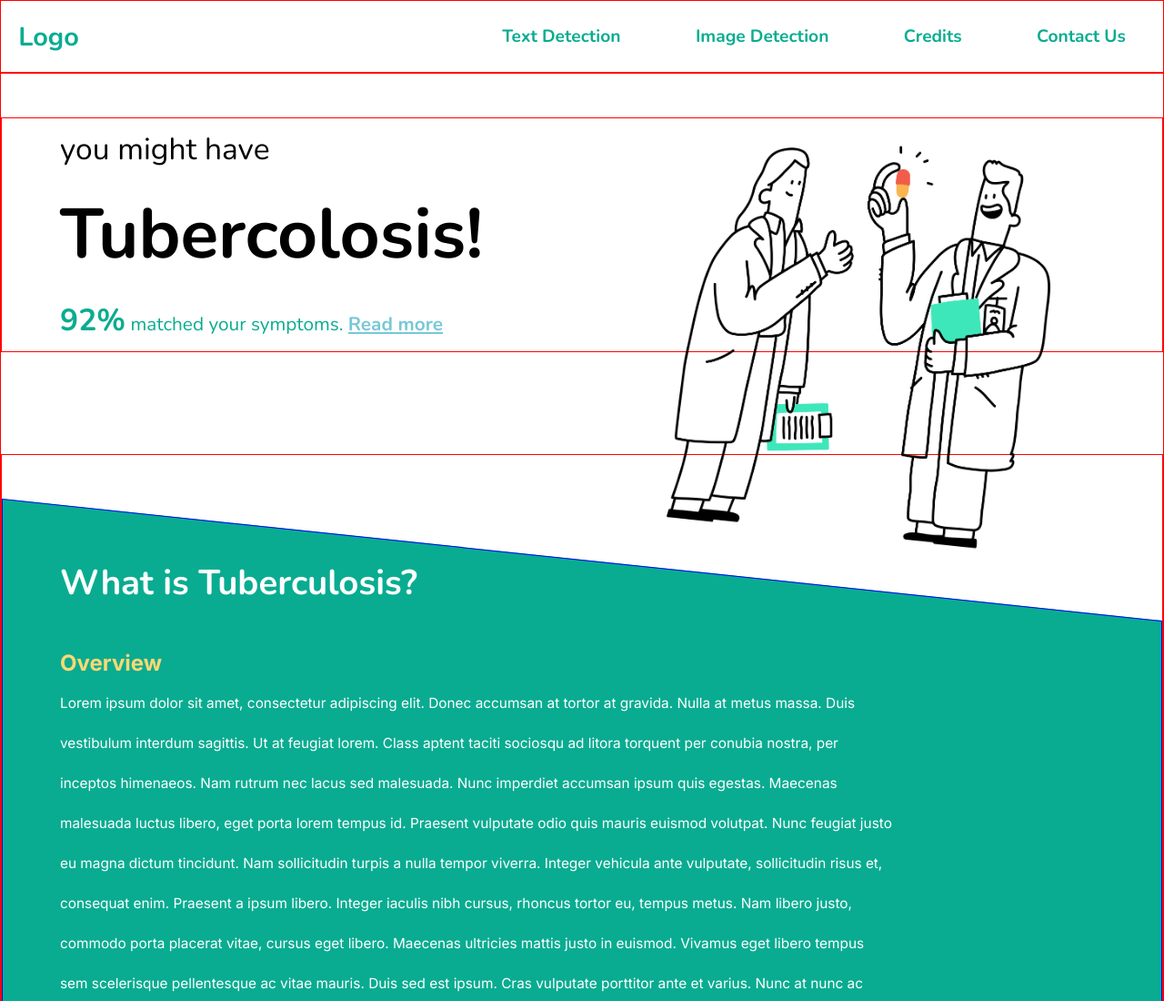
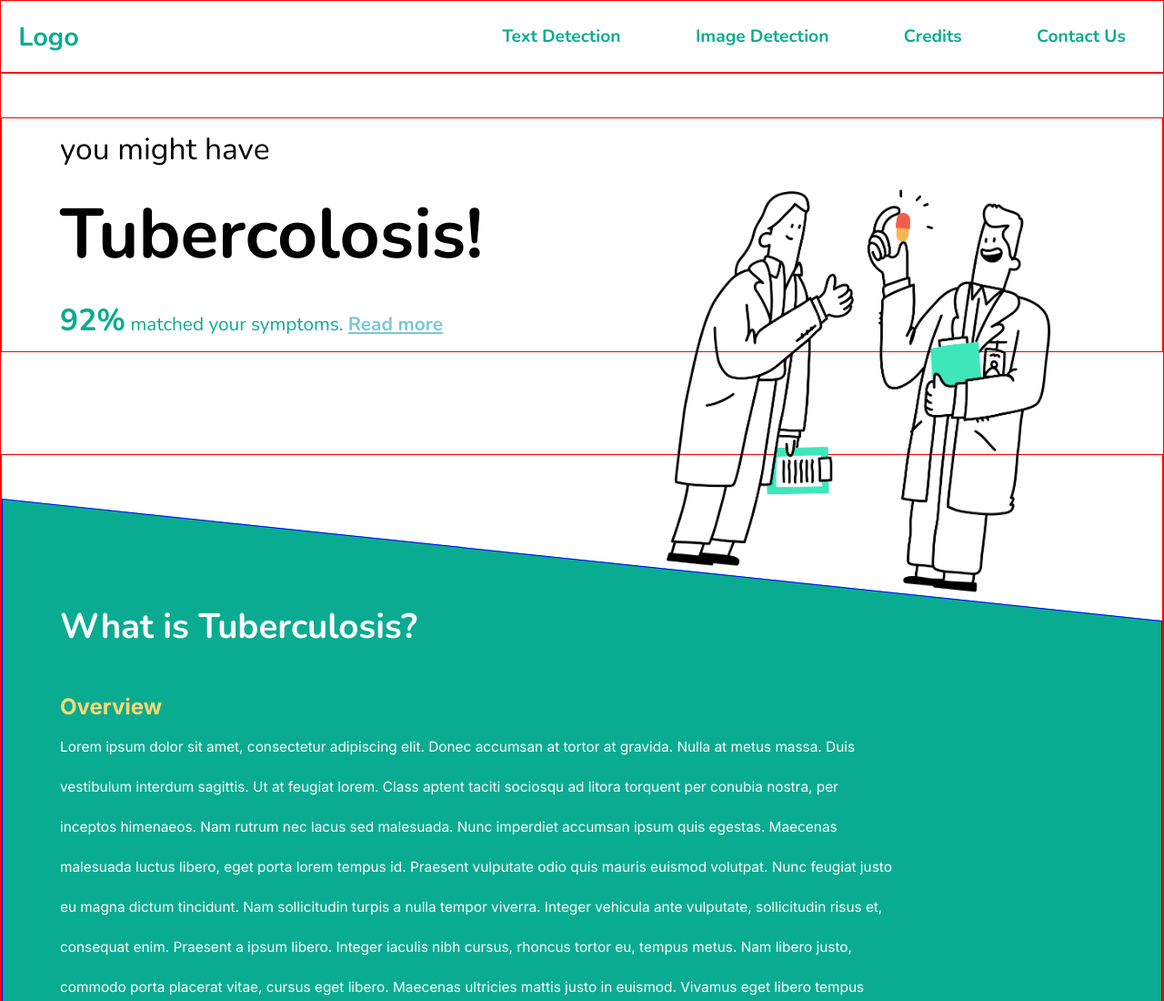
Before and after one commit to MichaelAndreyeshchev/disease-classification-system, a React (Create React App) app: page /result in a window 1280 px wide. Shown: the top 1100 px of the page at 91% size. Built offline with nearby package versions, Linux system fonts and the light colour scheme.

Commit message:
feat: add styling for ipad resolution

```diff
--- a/src/pages/Result/Result.module.css
+++ b/src/pages/Result/Result.module.css
@@ -187,7 +187,7 @@
   padding: 1em;
   font-family: 'Nunito';
   font-weight: 700;
-  font-size: clamp(0.8rem, 3.5vw, 1.1rem);
+  font-size: clamp(0.8rem, 2vw, 1.1rem);
 
   background: #b1c3ff;
   border: 2px solid #000000;
@@ -319,7 +319,7 @@
 
 .card__heading {
   font-weight: 700;
-  font-size: clamp(1.3rem, 5vw, 2.5rem);
+  font-size: clamp(1.3rem, 4.5vw, 2.5rem);
 }
 
 .card__icon {
@@ -386,7 +386,7 @@
 
   font-family: 'Nunito';
   font-weight: 700;
-  font-size: clamp(0.9rem, 4vw, 1.2rem);
+  font-size: clamp(0.9rem, 2vw, 1.2rem);
   color: #000000;
 
   background: #ffffff;
@@ -416,11 +416,22 @@
     width: 34vw;
     justify-self: flex-end;
     align-self: flex-end;
-    margin: -22.5em 4% 0 0;
+    margin: -19.5em 4% 0 0;
   }
 
   .container__background {
-    height: 85%;
+    height: 90%;
+  }
+
+  .image--center {
+    width: 45vw;
+    justify-self: center;
+    align-self: center;
+    margin: 0;
+  }
+
+  .container__button {
+    padding: 1em;
   }
 }
 
@@ -434,13 +445,6 @@
   .container--description {
     padding-top: 0;
     margin-top: 6em;
-  }
-
-  .image--center {
-    width: 45vw;
-    justify-self: center;
-    align-self: center;
-    margin: 0;
   }
 
   .container__heading,
@@ -494,4 +498,8 @@
   .container__button {
     padding: 1em 3em;
   }
+
+  .container__background {
+    height: 85%;
+  }
 }
```
